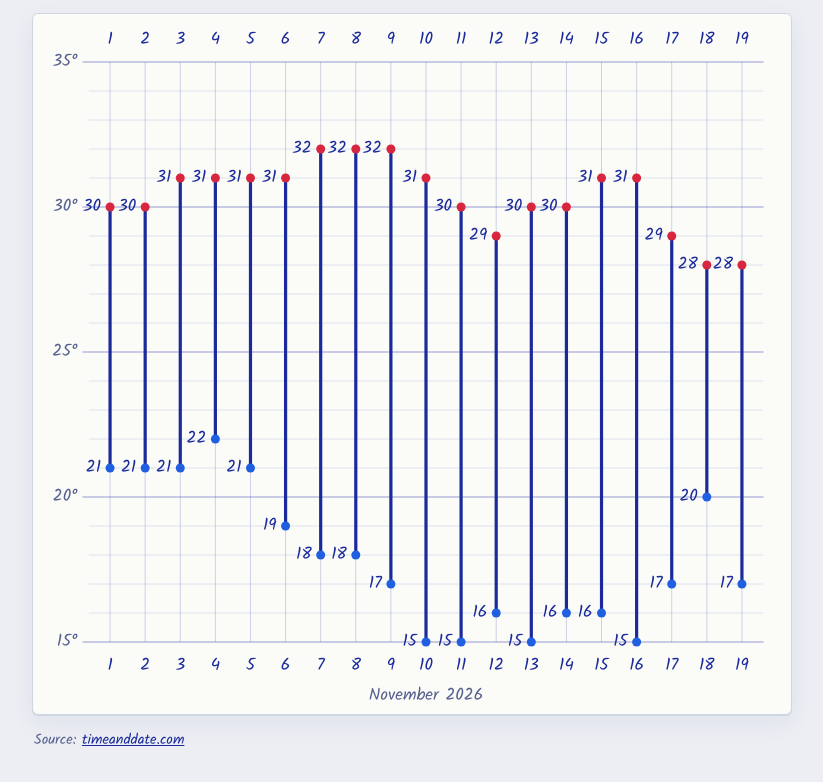
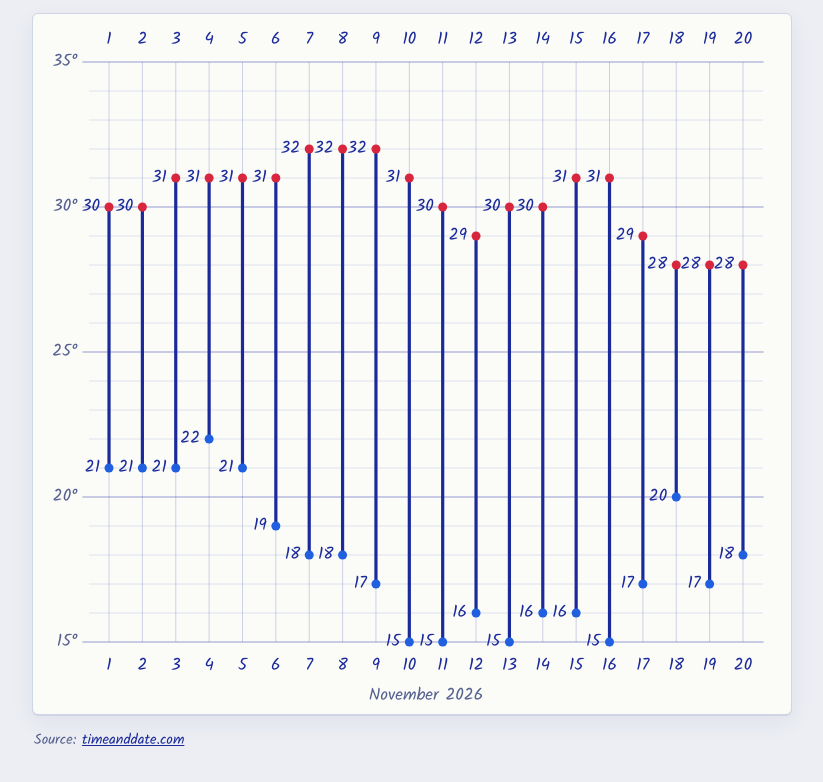
Before and after one commit to asingh44878/temp-nov-2026, a plain HTML site: page index.html in a window 1280 px wide. Shown: the part 94-876 px from the top of the page, without its empty margins (228-1051 px from the left). Drawn offline with nearby package versions, Linux system fonts and the light colour scheme.

Commit message:
Update index.html

```diff
--- a/index.html
+++ b/index.html
@@ -117,7 +117,8 @@
     { day: 16, min: 15, max: 31},
     { day: 17, min: 17, max: 29},
     { day: 18, min: 20, max: 28},
-    { day: 19, min: 17, max: 28}
+    { day: 19, min: 17, max: 28},
+    { day: 20, min: 18, max: 28}
   ];
 
   const Y_MIN = 15, Y_MAX = 35;
```
